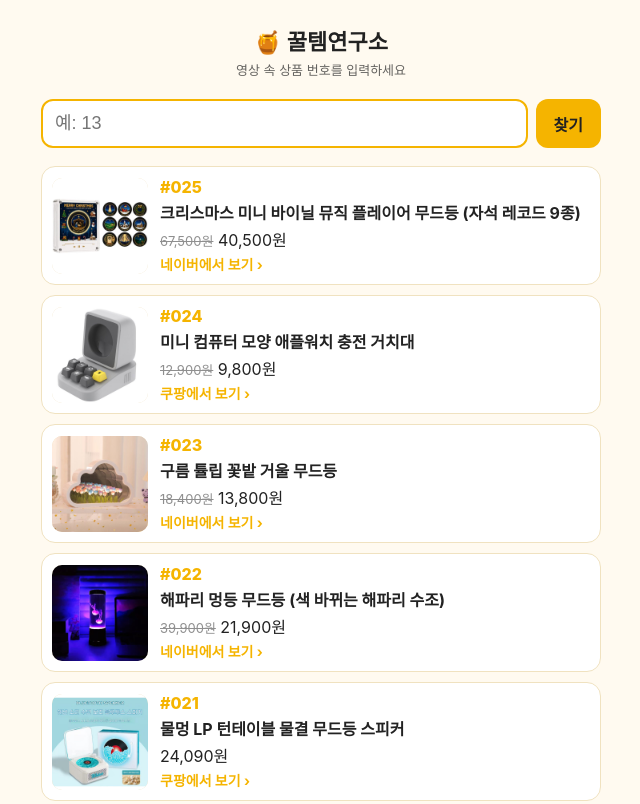
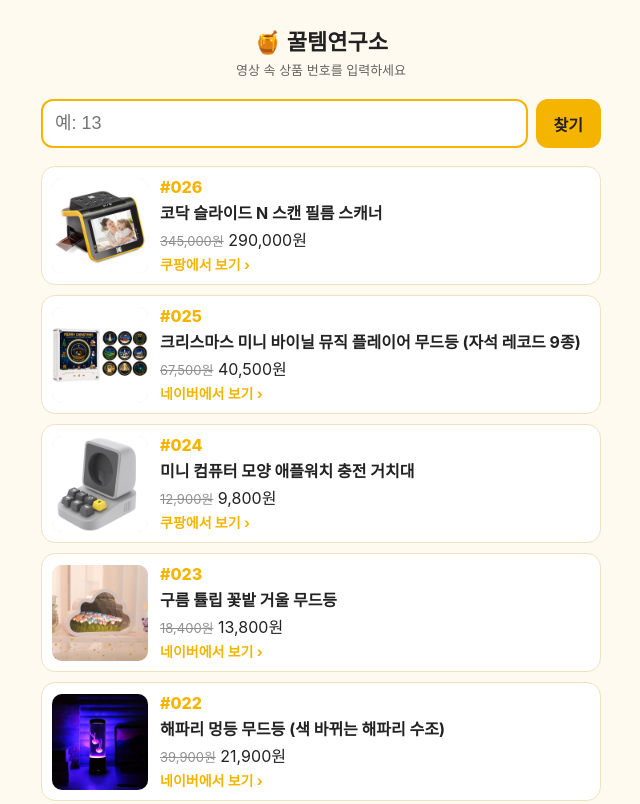
Before and after one commit to inseok1/kkultem, a plain HTML site: page index.html in a window 1280 px wide. Shown: the top 804 px of the page, without its empty margins (319-959 px from the left). Drawn offline with Linux system fonts and the light colour scheme.

Commit message:
상품 26개

```diff
--- a/index.html
+++ b/index.html
@@ -18,6 +18,11 @@ h1{font-size:22px;margin:8px 0 4px;text-align:center} .sub{text-align:center;fon
 </style></head><body><main>
 <h1>🍯 꿀템연구소</h1><p class="sub">영상 속 상품 번호를 입력하세요</p>
 <form class="find" onsubmit="go();return false"><input id="q" inputmode="numeric" placeholder="예: 13" autocomplete="off"><button>찾기</button></form>
+<a class="card" id="n026" href="https://link.coupang.com/a/iYQWHiOepU" target="_blank" rel="nofollow sponsored noopener">
+  <img src="img/026.jpg" alt="" loading="lazy">
+  <div class="info"><span class="no">#026</span><b>코닥 슬라이드 N 스캔 필름 스캐너</b>
+  <span class="price"><s>345,000원</s> 290,000원</span>
+  <span class="btn">쿠팡에서 보기 ›</span></div></a>
 <a class="card" id="n025" href="https://naver.me/FyAzmtFf" target="_blank" rel="nofollow sponsored noopener">
   <img src="img/025.jpg" alt="" loading="lazy">
   <div class="info"><span class="no">#025</span><b>크리스마스 미니 바이닐 뮤직 플레이어 무드등 (자석 레코드 9종)</b>
```
Also changed, not shown: img/026.jpg (added).
